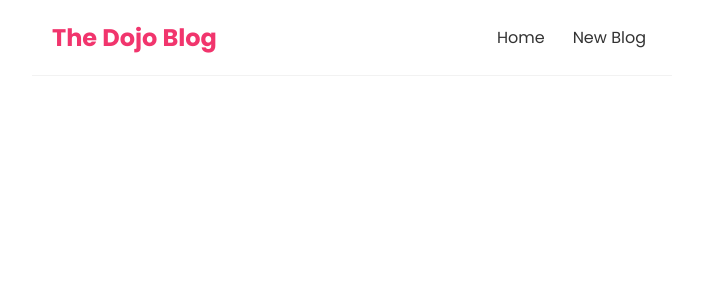
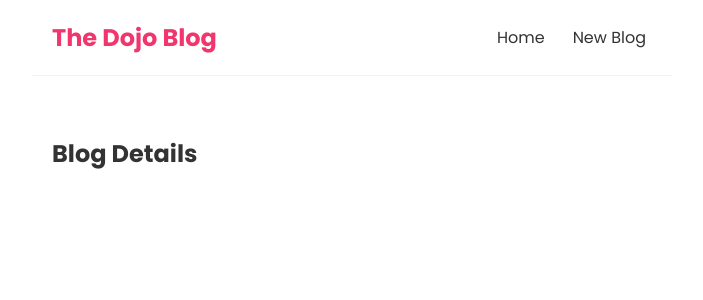
Before and after one commit to ItaloCanturil/react-blog, a React (Create React App) app: page /blogs/1 in a window 1280 px wide. Shown: the top 300 px of the page, without its empty margins (288-991 px from the left). Built offline with nearby package versions, Linux system fonts and the light colour scheme; the HTML template or start-up script is replaced by a standard one.

Commit message:
feat: Add new route with parameters

```diff
--- a/src/App.js
+++ b/src/App.js
@@ -2,6 +2,7 @@
 import Home from './Home';
 import Create from './Create';
 import { BrowserRouter as Router, Route, Switch } from 'react-router-dom'
+import BlogDetails from './BlogDetails';
 
 function App() {
   return (
@@ -16,6 +17,9 @@
             <Route path="/create">
               <Create/>
             </Route>
+            <Route path="/blogs/:id">
+              <BlogDetails/>
+            </Route>
           </Switch>
         </div>
       </div>
--- /dev/null
+++ b/src/BlogDetails.js
@@ -0,0 +1,9 @@
+const BlogDetails = () => {
+  return (
+    <div className="blog-details">
+      <h2>Blog Details</h2>
+    </div>
+   );
+}
+
+export default BlogDetails;
--- a/src/BlogList.js
+++ b/src/BlogList.js
@@ -1,3 +1,5 @@
+import { Link } from "react-router-dom"
+
 const BlogList = ({blogs, title}) => {
 
   return (
@@ -5,8 +7,10 @@
       <h2>{ title }</h2>
       {blogs.map((blog) => (
         <div className="blog-preview" key={blog.id}>
-          <h2>{ blog.title }</h2>
-          <p>Written by { blog.author }</p>
+          <Link to={`/blogs/${blog.id}`}>
+            <h2>{ blog.title }</h2>
+            <p>Written by { blog.author }</p>
+          </Link>
         </div>
       ))}
     </div>
--- a/src/index.css
+++ b/src/index.css
@@ -48,3 +48,6 @@
   color: #f1356d;
   margin-bottom: 8px;
 }
+.blog-preview a {
+  text-decoration: none;
+}
```
